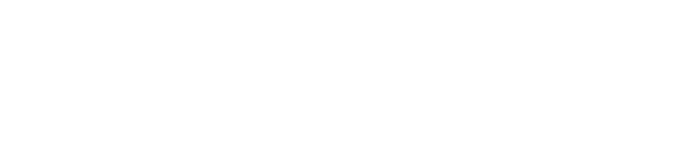
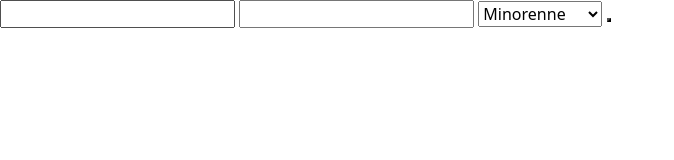
Before and after one commit to LtMilligan/js-biglietto-treno-form, a plain HTML site: page index.html in a window 1280 px wide. Shown: the whole page, without its empty margins (0-674 px from the left). Drawn offline with nearby package versions, Linux system fonts and the light colour scheme.

Commit message:
[UPD] Created input, select and button in index. Created const button and button function with const name.

```diff
--- a/index.html
+++ b/index.html
@@ -8,6 +8,16 @@
     <title>js-biglietto-treno-form</title>
 </head>
 <body>
+    <form action="#">
+        <input type="text" id="nome">
+        <input type="number" id="km">
+        <select name="eta" id="eta">
+            <option value="minorenne">Minorenne</option>
+            <option value="maggiorenne">Maggiorenne</option>
+            <option value="over65">Over65</option>
+        </select>
+        <button type="submit" id="calcola"></button>
+    </form>
 
 
     <script src="./js/script.js" type="text/javascript"></script>
--- a/js/script.js
+++ b/js/script.js
@@ -0,0 +1,6 @@
+const btn = document.getElementById('calcola')
+btn.addEventListener('click', function () {
+    const name = document.getElementById('nome').value;
+
+
+});
```
